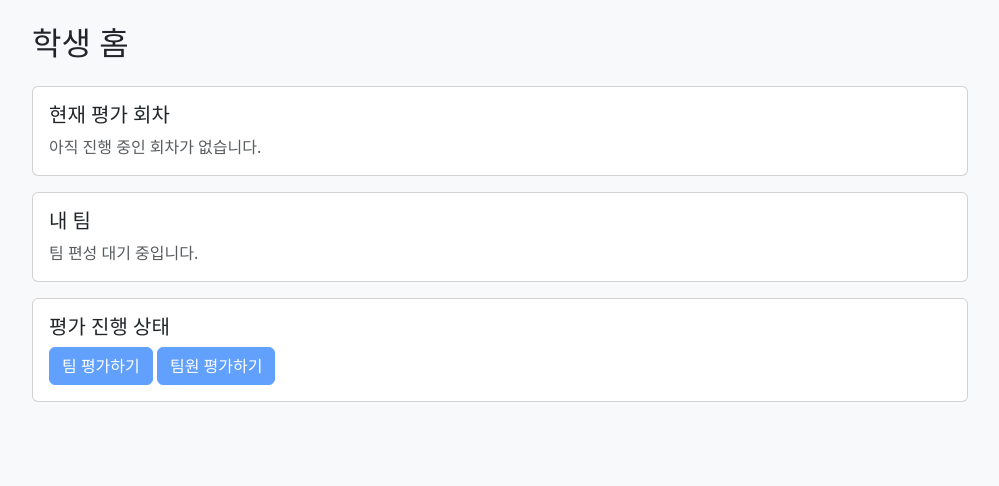
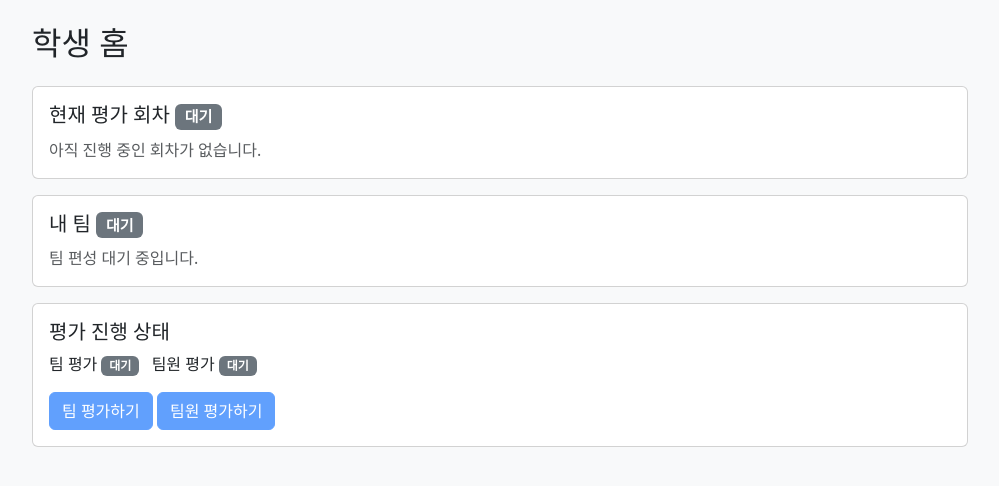
Before and after one commit to jin-park0115/ax-evalutator, a Django app: template project/templates/student/home.html in a window 1280 px wide. Shown: the part 57-543 px from the top of the page, without its empty margins (140-1139 px from the left). Run offline with Django 5.2, Linux system fonts and the light colour scheme; the template is opened without the code that fills it, so the values that code supplies are empty.

Commit message:
feat: 상태 배지 공통 컴포넌트 추가 (#28)

```diff
--- /dev/null
+++ b/project/templates/components/badge.html
@@ -0,0 +1,13 @@
+{% comment %}
+사용법: {% include "components/badge.html" with status="완료" %}
+상태값: 대기 / 진행중 / 완료 / 마감
+{% endcomment %}
+{% if status == "완료" %}
+  <span class="badge bg-success">완료</span>
+{% elif status == "진행중" %}
+  <span class="badge bg-primary">진행중</span>
+{% elif status == "마감" %}
+  <span class="badge bg-danger">마감</span>
+{% else %}
+  <span class="badge bg-secondary">대기</span>
+{% endif %}
--- a/project/templates/student/home.html
+++ b/project/templates/student/home.html
@@ -6,14 +6,20 @@
 
 <div class="card mb-3">
   <div class="card-body">
-    <h5 class="card-title">현재 평가 회차</h5>
+    <h5 class="card-title">
+      현재 평가 회차
+      {% include "components/badge.html" with status="대기" %}
+    </h5>
     <p class="card-text text-muted">아직 진행 중인 회차가 없습니다.</p>
   </div>
 </div>
 
 <div class="card mb-3">
   <div class="card-body">
-    <h5 class="card-title">내 팀</h5>
+    <h5 class="card-title">
+      내 팀
+      {% include "components/badge.html" with status="대기" %}
+    </h5>
     <p class="card-text text-muted">팀 편성 대기 중입니다.</p>
   </div>
 </div>
@@ -21,6 +27,11 @@
 <div class="card">
   <div class="card-body">
     <h5 class="card-title">평가 진행 상태</h5>
+    <p class="card-text">
+      팀 평가 {% include "components/badge.html" with status="대기" %}
+      &nbsp;
+      팀원 평가 {% include "components/badge.html" with status="대기" %}
+    </p>
     <button class="btn btn-primary" disabled>팀 평가하기</button>
     <button class="btn btn-primary" disabled>팀원 평가하기</button>
   </div>
```
